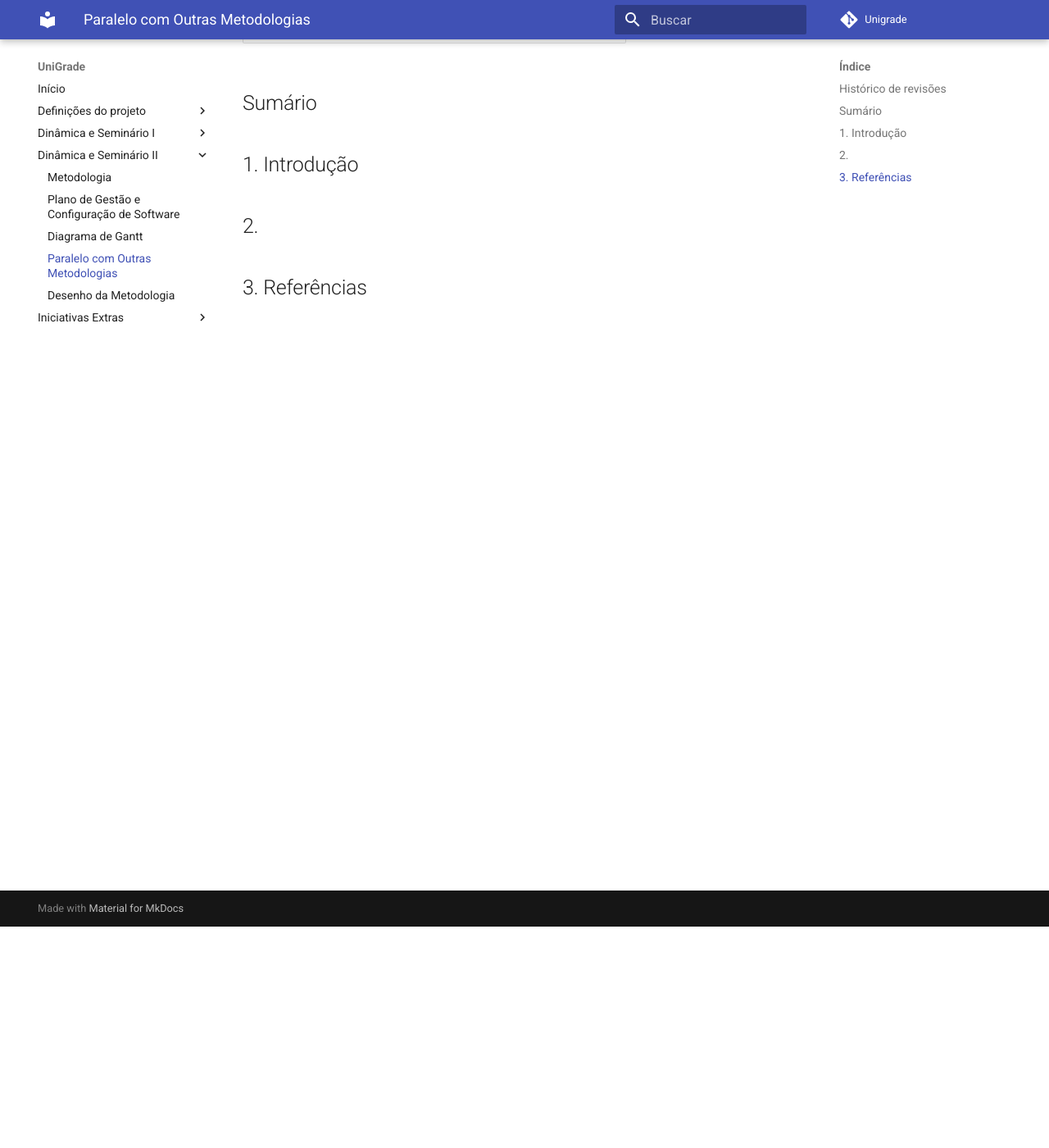
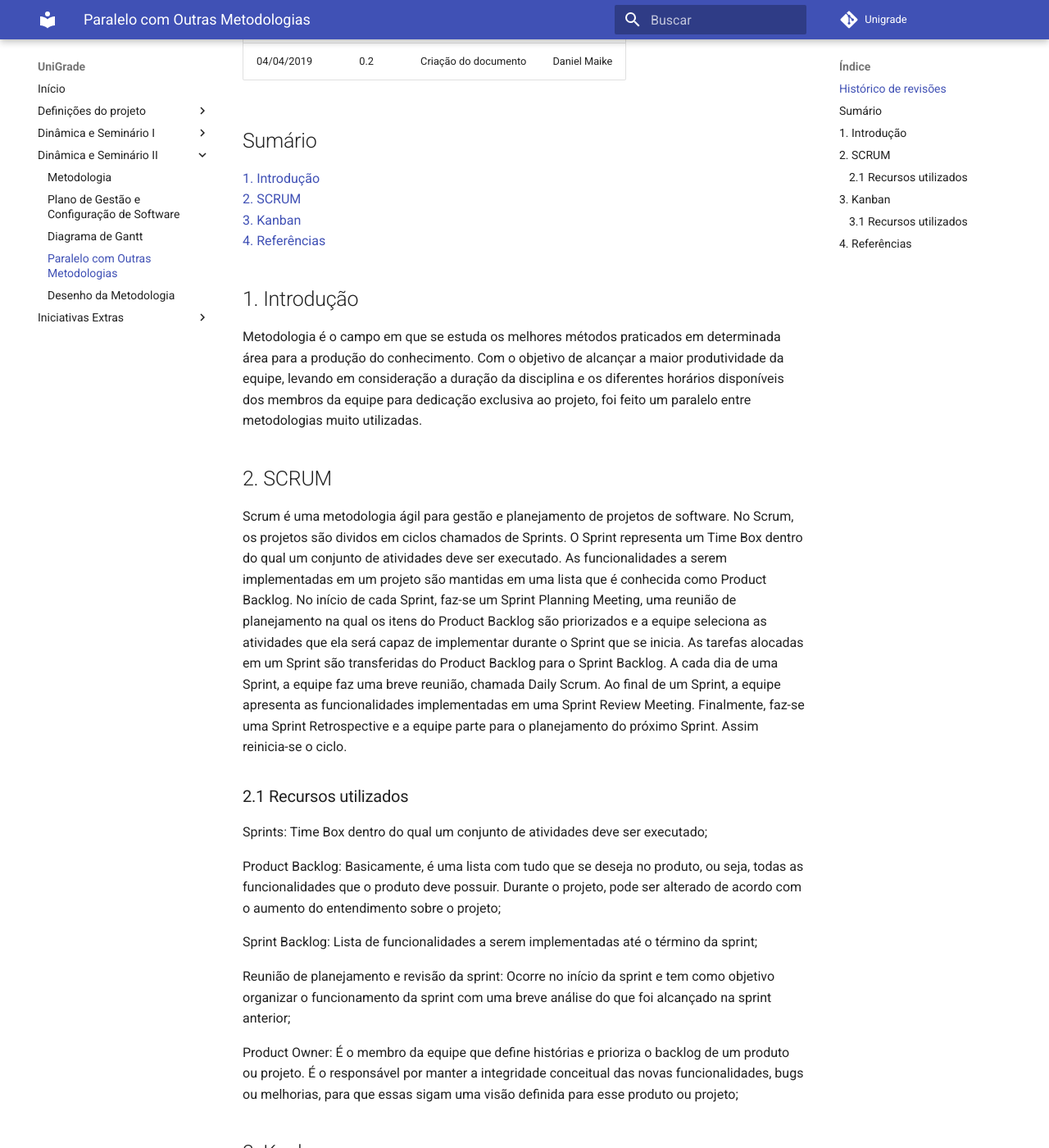
Before and after one commit to ads-unigrade-2019-1/Wiki, an MkDocs documentation site: the page built from docs/dinamica02/ParaleloMetodologias.md, in a window 1280 px wide and 1400 px high, scrolled down 270 px. Shown: the whole window at 82% size. Built offline with MkDocs 1.6.1 and Material for MkDocs 9.7.7, drawn with Linux system fonts in a browser that asks for light colours; some of the changed text lies outside the part shown.

Commit message:
Added parallel methodologies.
Signed-off-by: DanMke <danmke@hotmail.com>

```diff
--- a/docs/dinamica02/ParaleloMetodologias.md
+++ b/docs/dinamica02/ParaleloMetodologias.md
@@ -4,11 +4,49 @@
 |   Data   |  Versão  |        Descrição       |          Autor(es)          |
 |:--------:|:--------:|:----------------------:|:---------------------------:|
 |04/04/2019|   0.1    | Criação do documento       |   Daniel Maike  |
+|04/04/2019|   0.2    | Criação do documento       |   Daniel Maike  |
 
 ## Sumário
 
+[1. Introdução](#1-introducao) <br>
+[2. SCRUM](#2-scrum) <br>
+[3. Kanban](#2-scrum) <br>
+[4. Referências](#4-referencias)
+
 ## 1. Introdução
 
-## 2.
+Metodologia é o campo em que se estuda os melhores métodos praticados em determinada área para a produção do conhecimento.
+Com o objetivo de alcançar a maior produtividade da equipe, levando em consideração a duração da disciplina e os diferentes horários disponíveis dos membros da equipe para dedicação exclusiva ao projeto, foi feito um paralelo entre metodologias muito utilizadas.
 
-## 3. Referências
+## 2. SCRUM
+
+Scrum é uma metodologia ágil para gestão e planejamento de projetos de software.
+No Scrum, os projetos são dividos em ciclos chamados de Sprints. O Sprint representa um Time Box dentro do qual um conjunto de atividades deve ser executado. As funcionalidades a serem implementadas em um projeto são mantidas em uma lista que é conhecida como Product Backlog. No início de cada Sprint, faz-se um Sprint Planning Meeting, uma reunião de planejamento na qual os itens do Product Backlog são priorizados e a equipe seleciona as atividades que ela será capaz de implementar durante o Sprint que se inicia. As tarefas alocadas em um Sprint são transferidas do Product Backlog para o Sprint Backlog. A cada dia de uma Sprint, a equipe faz uma breve reunião, chamada Daily Scrum.
+Ao final de um Sprint, a equipe apresenta as funcionalidades implementadas em uma Sprint Review Meeting. Finalmente, faz-se uma Sprint Retrospective e a equipe parte para o planejamento do próximo Sprint. Assim reinicia-se o ciclo.
+
+### 2.1 Recursos utilizados
+
+Sprints: Time Box dentro do qual um conjunto de atividades deve ser executado; <br>
+
+Product Backlog: Basicamente, é uma lista com tudo que se deseja no produto, ou seja, todas as funcionalidades que o produto deve possuir. Durante o projeto, pode ser alterado de acordo com o aumento do entendimento sobre o projeto; <br>
+
+Sprint Backlog: Lista de funcionalidades a serem implementadas até o término da sprint; <br>
+
+Reunião de planejamento e revisão da sprint: Ocorre no início da sprint e tem como objetivo organizar o funcionamento da sprint com uma breve análise do que foi alcançado na sprint anterior; <br>
+
+Product Owner: É o membro da equipe que define histórias e prioriza o backlog de um produto ou projeto. É o responsável por manter a integridade conceitual das novas funcionalidades, bugs ou melhorias, para que essas sigam uma visão definida para esse produto ou projeto;
+
+## 3. Kanban
+
+Kanban é um termo de origem japonesa e significa literalmente “cartão” ou “sinalização”. Este é um conceito relacionado com a utilização de cartões (post-it e outros) para indicar o andamento dos fluxos de produção em empresas de fabricação em série. A utilização de um sistema Kanban permite um controle detalhado de produção com informações sobre quando, quanto e o que produzir.
+
+### 3.1 Recursos utilizados
+
+O grupo está utilizando o quadro de tarefas por meio do GitHub para uma melhor organização, com as seguintes colunas: To Do, In progress, Review in progress, Review approved e Done. Com o objetivo de definir quais funcionalidades estão no Backlog da Sprint, bem como aquelas que estão sendo feitas, revisadas ou concluídas. Disponível em: <https://github.com/orgs/ads-unigrade-2019-1/projects/1>
+
+## 4. Referências
+* <https://github.com/2018-2-Desenho/CabecaVoleiJoelhoPe> <br>
+* <https://www.significados.com.br/kanban/> <br>
+* <https://www.desenvolvimentoagil.com.br/scrum/> <br>
+* <http://www.metodoagil.com/scrum/> <br>
+* <https://www.significados.com.br/metodologia/> <br>
```
Also changed, not shown: docs/dinamica02/BPMN.md (+4 -3 lines).
